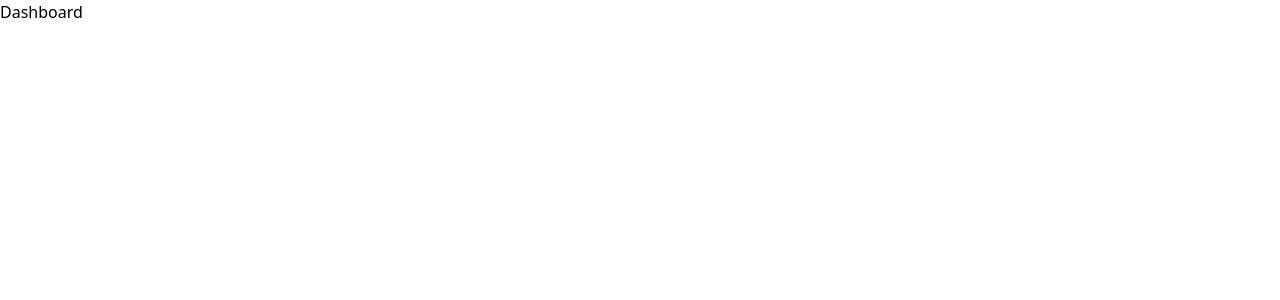
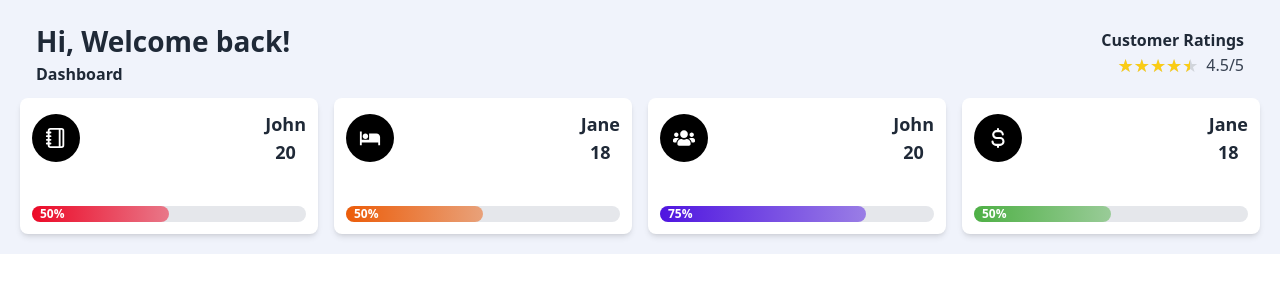
Before and after one commit to sujalprajapat251/Hotel-Booking-Admin, a React (Create React App) app in the folder frontend/: page / in a window 1280 px wide. Shown: the top 300 px of the page. Built offline with nearby package versions, Linux system fonts and the light colour scheme.

Commit message:
Parth13-11

```diff
--- a/frontend/src/Pages/Dashboard.js
+++ b/frontend/src/Pages/Dashboard.js
@@ -1,7 +1,103 @@
-import React from 'react'
+import React from 'react';
+import { PiCurrencyDollarSimpleBold } from "react-icons/pi";
+import { MdLocalHotel } from "react-icons/md";
+import { FaUsers } from "react-icons/fa";
+import { LuNotebook } from "react-icons/lu";
 
 export const Dashboard = () => {
+
+  const data = [
+    {
+      id: 1,
+      Title: 'John',
+      value: 20,
+      Icon: <LuNotebook />,
+      color: "#000",
+      barvalue: 50,
+      barcolor: '#EC0927'
+    },
+    {
+      id: 2,
+      Title: 'Jane',
+      value: 18,
+      Icon: <MdLocalHotel />,
+      color: "#000",
+      barvalue: 50,
+      barcolor: '#EC5C09'
+    },
+    {
+      id: 3,
+      Title: 'John',
+      value: 20,
+      Icon: <FaUsers />,
+      color: "#000",
+      barvalue: 75,
+      barcolor: '#4F15E0'
+    },
+    {
+      id: 4,
+      Title: 'Jane',
+      value: 18,
+      Icon: <PiCurrencyDollarSimpleBold />,
+      color: "#000",
+      barvalue: 50,
+      barcolor: '#4EB045'
+    }
+  ]
+
   return (
-    <div>Dashboard</div>
+    <>
+      <div className='p-3 sm:p-5 md600:p-3 md:p-5 bg-[#F0F3FB] h-full'>
+
+        <div className='sm:flex items-center justify-between'>
+          <div>
+            <p className='text-[20px] md:text-[24px] xl:text-[28px] font-bold text-gray-800 md600:px-4'>Hi, Welcome back!</p>
+            <p className='font-bold text-gray-800 md600:px-4'>Dashboard</p>
+          </div>
+          <div className='text-end'>
+            <h2 className='font-bold text-gray-800 md600:px-4'>Customer Ratings</h2>
+            <div className='flex items-center md600:px-4 justify-end'>
+              <div className='flex'>
+                {[...Array(5)].map((_, i) => (
+                  <span key={i} className='relative'>
+                    <span className='text-gray-300 text-[16px] md600:text-[18px] lg:text-[20ox]' >★</span>
+                    <span
+                      className='text-yellow-400 text-[16px] md600:text-[18px] lg:text-[20ox] absolute top-0 left-0 overflow-hidden'
+                      style={{ width: i < 4 ? '100%' : (i < 5 ? '50%' : '0%') }}
+                    >
+                      ★
+                    </span>
+                  </span>
+                ))}
+              </div>
+              <span className='ml-2 text-gray-700'>4.5/5</span>
+            </div>
+          </div>
+        </div>
+
+
+        <div className='grid grid-cols-1 md600:grid-cols-2 xl:grid-cols-4 mt-3 gap-5 md600:gap-4'>
+          {data.map((item) => (
+            <div className='bg-white rounded-lg shadow-md p-4 md600:p-3 md600:m-0'>
+              <div className='flex items-center justify-between'>
+                <div className='w-12 h-12 rounded-full flex items-center justify-center' style={{ backgroundColor: item.color }}>
+                  <div className='text-[22px] text-white'>{item.Icon}</div>
+                </div>
+                <div className='text-center'>
+                  <h2 className='text-lg font-bold text-gray-800'>{item.Title}</h2>
+                  <p className='text-lg font-bold text-gray-800'>{item.value}</p>
+                </div>
+              </div>
+              <div className='w-full h-4 bg-gray-200 rounded-full mt-10 relative '>
+                <div className='h-full rounded-full' style={{ width: `${item.barvalue}%`, background: `linear-gradient(90deg, ${item.barcolor} 0%, ${item.barcolor}80 100%)` }}></div>
+                <div className='absolute inset-0 flex items-center justify-start pl-2 text-xs text-white font-bold' style={{ width: `${item.barvalue}%` }}>
+                  {item.barvalue}%
+                </div>
+              </div>
+            </div>
+          ))}
+        </div>
+      </div >
+    </>
   )
 }
--- a/frontend/tailwind.config.js
+++ b/frontend/tailwind.config.js
@@ -4,6 +4,18 @@ module.exports = {
     "./src/**/*.{js,jsx,ts,tsx}",
   ],
   theme: {
+    screens: {
+      'xs': "320px",
+      'sm': "425px",
+      'md600': "600px",
+      'md': "768px",
+      'lg': "1024px",
+      'xl': "1280px",
+      "2xl": "1440px",
+      "3xl": "1650px",
+      "4xl": "1920px",
+      "5xl": "2560px",
+    },
     extend: {},
   },
   plugins: [],
```
Also changed, not shown: 1 other file (tests, documents, lock files or other folders).
